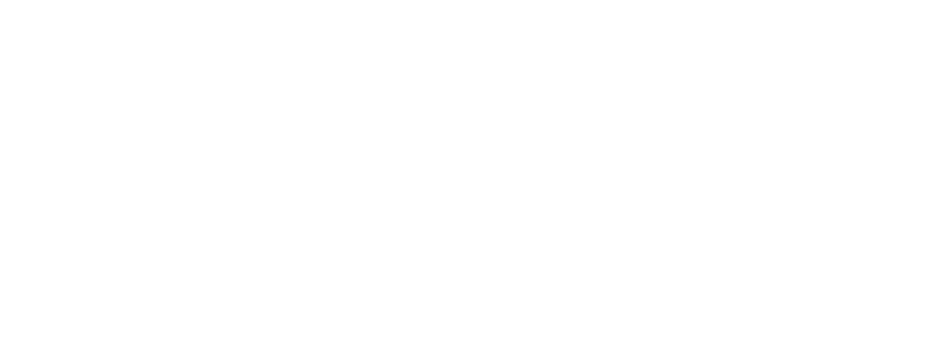
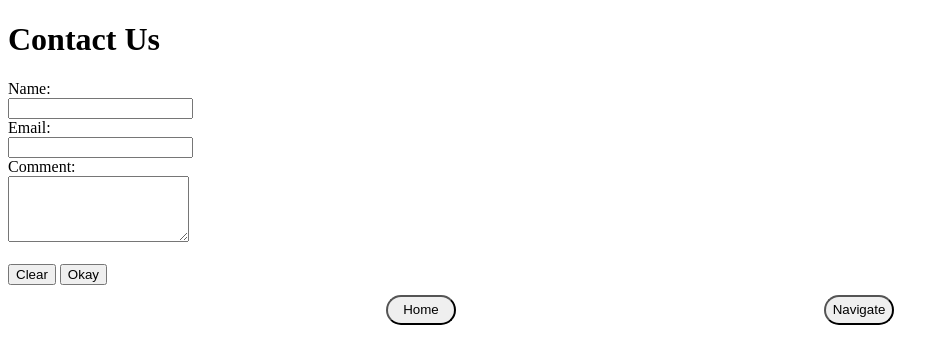
Before and after one commit to nyalunguMS/Pages, a plain HTML site: page contact.html in a window 1280 px wide. Shown: the whole page, without its empty margins (0-949 px from the left). Drawn offline with Linux system fonts and the light colour scheme.

Commit message:
Contact page

```diff
--- a/contact.html
+++ b/contact.html
@@ -0,0 +1,38 @@
+<!DOCTYPE html>
+<html lang="en">
+<head>
+    <meta charset="UTF-8">
+    <meta name="viewport" content="width=device-width, initial-scale=1.0">
+    <title>Contact</title>
+
+</head>
+<body>
+    <h1>Contact Us</h1>
+
+
+     <form action="#" method="post">
+        <label for="name">Name:</label><br>
+        <input type="text" id="name" name="name" required><br>
+         <label for="email">Email:</label><br>
+        <input type="email" id="email" name="email" required><br>
+
+        <label for="message">Comment:</label><br>
+        <textarea id="message" name="message" rows="4" required></textarea><br><br>
+
+        <button type="submit">Clear</button>
+        <button type="submit">Okay</button>
+    </form>
+
+     <nav style="position: sticky; bottom:0px ; overflow-x:auto">
+
+        <div style="display: flex; flex-direction: row; justify-content: space-evenly; align-items: center; width: 100%; padding: 10px; box-sizing: border-box;">
+
+            <button style="width:70px; height:30px ; border-radius:25px">Home</button>
+            <button style="width:70px; height:30px; border-radius:25px">Navigate</button>
+
+        </div>
+
+
+    </nav>
+</body>
+</html>
```
Also changed, not shown: index.html (+1 -1 lines).
